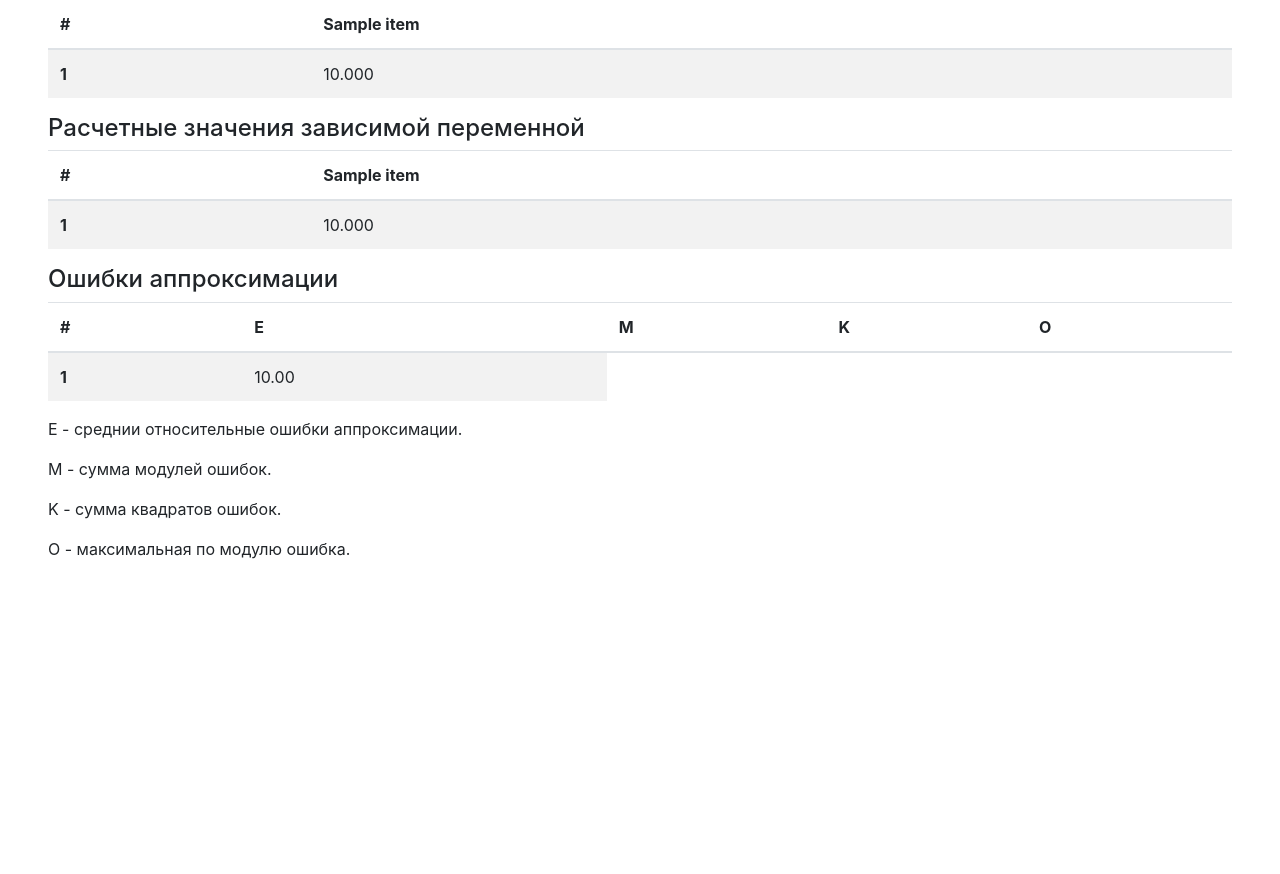
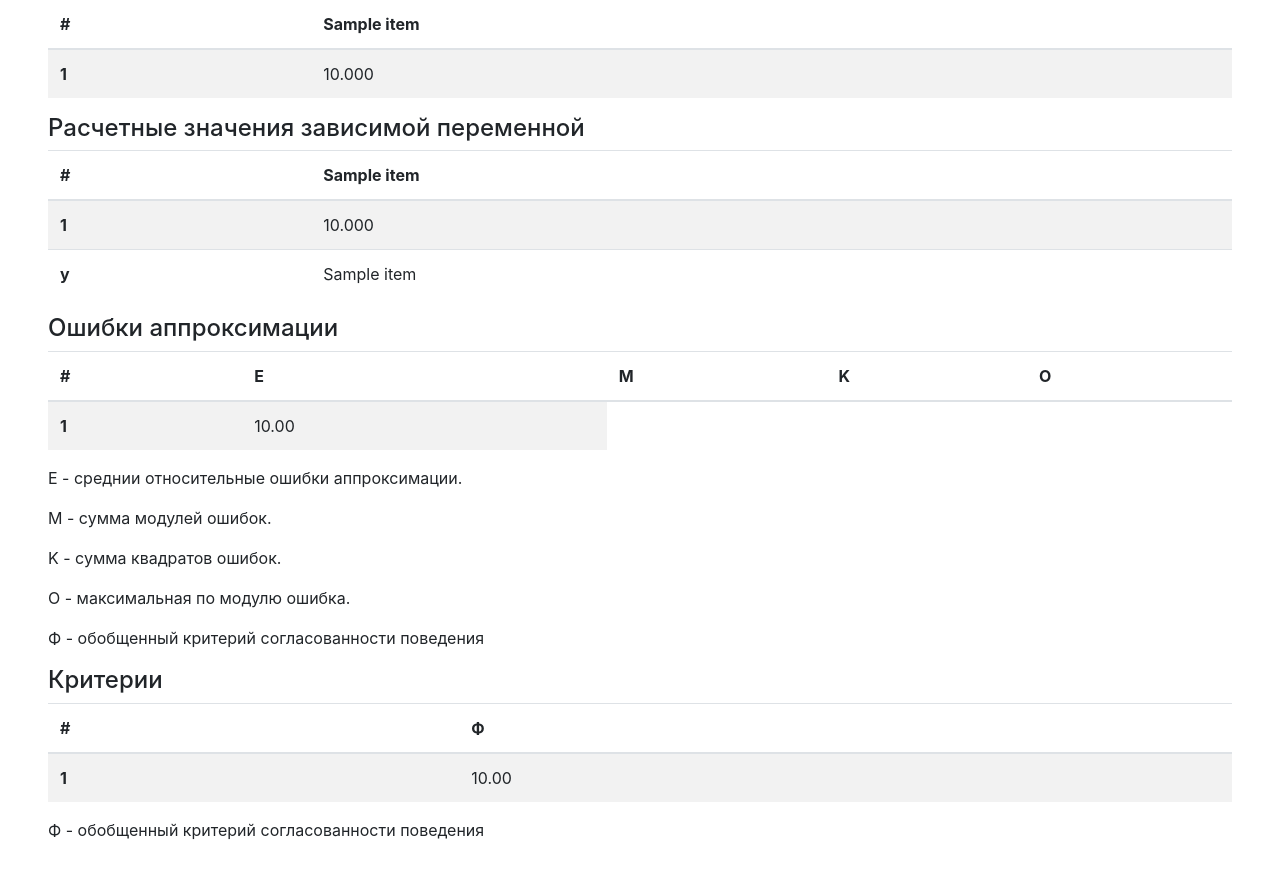
Before and after one commit to golood/regres-web, a Flask app: template templates/answer.html in a window 1280 px wide. Shown: the part 248-1122 px from the top of the page. Before the commit the page ends 807 px from the top, so only its background shows below. Run offline with Flask 2, Linux system fonts and the light colour scheme; the template is opened without the code that fills it: most values are stand-ins (such as "Sample title", 1, 10 or a date in 2020); some libraries are stand-ins or nearby versions.

Commit message:
REGRES-24 Добавить обощенный криетерий согласованности поведения.

```diff
--- a/server/config.py
+++ b/server/config.py
@@ -23,6 +23,7 @@ SPACE = os.environ.get("SPACE")
 # POSTGRES_USER = 'web'
 # POSTGRES_PASSWORD = 'web'
 # POSTGRES_HOST = 'localhost'
+# POSTGRES_PORT = '5432'
 #
 # SECRET_KEY = 'A0Zr98j/3yX R~XHH!jmN]LWX/,?RT'
 #
--- a/templates/answer.html
+++ b/templates/answer.html
@@ -93,6 +93,12 @@
         {% endfor %}
       </tr>
     {% endfor %}
+    <tr>
+      <th scope="col">y</th>
+      {% for item in meta_data.get_row(meta_data.matrix_y_index) %}
+        <td>{{ item }}</td>
+      {% endfor %}
+    </tr>
   </tbody>
 </table>
 
@@ -123,6 +129,30 @@
     <p>M - сумма модулей ошибок.</p>
     <p>K - сумма квадратов ошибок.</p>
     <p>O - максимальная по модулю ошибка.</p>
+    <p>Ф - обобщенный критерий согласованности поведения</p>
+</div>
+
+<h4>Критерии</h4>
+<table class="table table-striped">
+  <thead>
+    <tr>
+      <th scope="col">#</th>
+      <th scope="col">Ф</th>
+    </tr>
+  </thead>
+  <tbody>
+    {% for task in data.results %}
+      <tr>
+        <th scope="row">{{ task[0] }}</th>
+          {% for item in task[1][4] %}
+            <td>{{ '{:.2f}'.format(item) }}</td>
+          {% endfor %}
+      </tr>
+    {% endfor %}
+  </tbody>
+</table>
+<div>
+    <p>Ф - обобщенный критерий согласованности поведения</p>
 </div>
 </div>
 <script src="https://code.jquery.com/jquery-3.4.1.slim.min.js" integrity="sha384-J6qa4849blE2+poT4WnyKhv5vZF5SrPo0iEjwBvKU7imGFAV0wwj1yYfoRSJoZ+n" crossorigin="anonymous"></script>
```
Also changed, not shown: regres/regressionAPI.py (+20 -1 lines).
